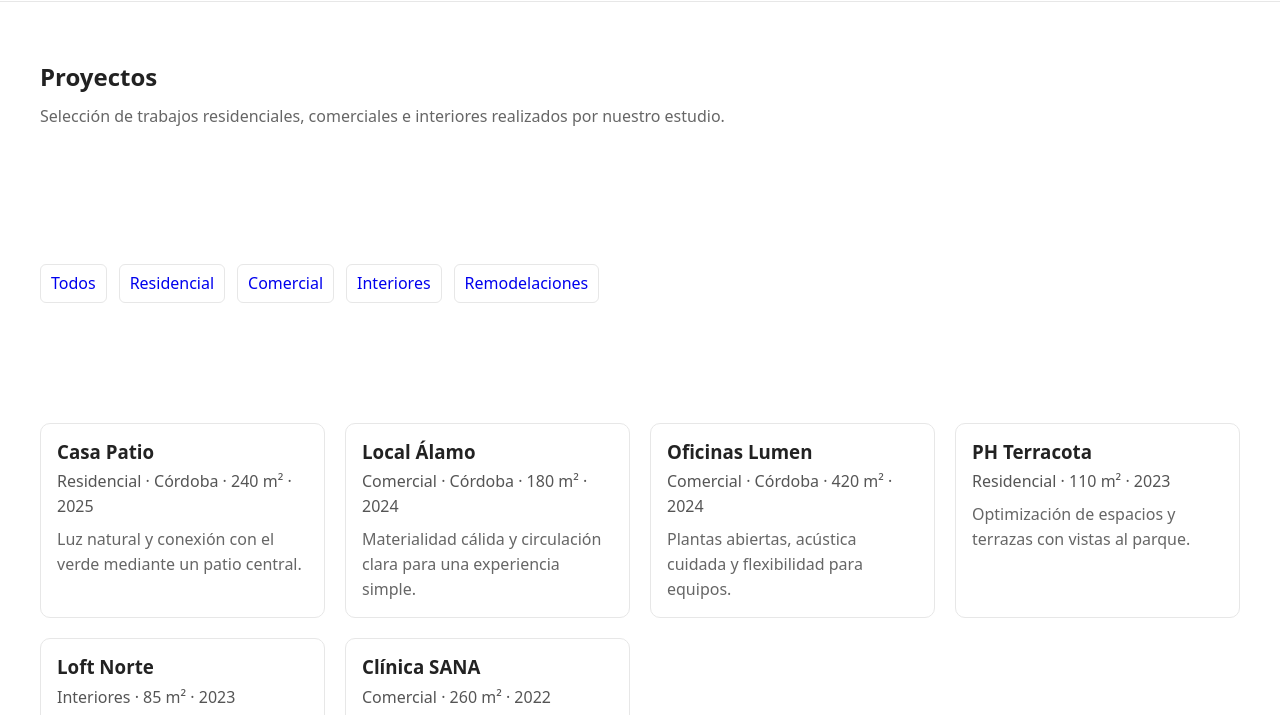
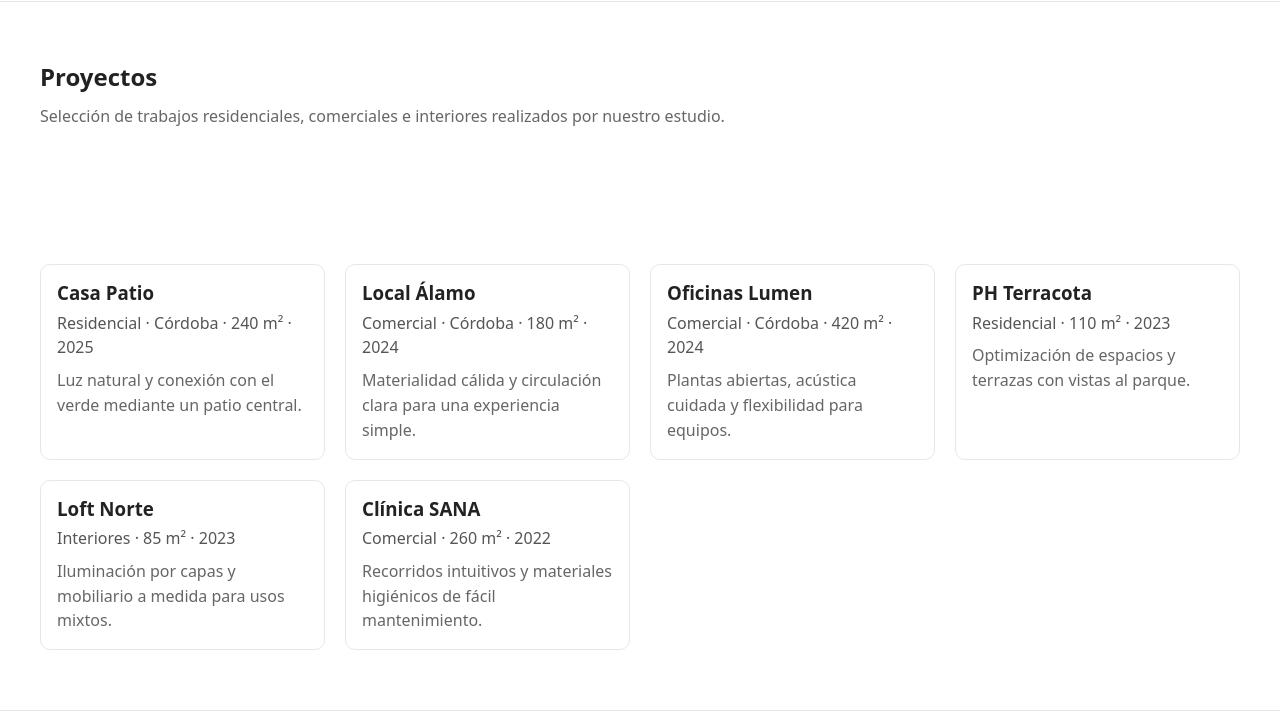
Before and after one commit to galamusi2000/new-perspective, a plain HTML site: page pages/proyectos.html in a window 1280 px wide. Shown: the part 59-774 px from the top of the page. Drawn offline with Linux system fonts and the light colour scheme.

Commit message:
feat: segunda subida para GitHub Pages

```diff
--- a/pages/proyectos.html
+++ b/pages/proyectos.html
@@ -8,7 +8,7 @@
 </head>
 <body>
 
-  <!-- Header -->
+
   <header class="header">
     <div class="header__contenedor">
       <h1 class="logo">New Perspective</h1>
@@ -22,7 +22,6 @@
     </div>
   </header>
 
-  <!-- Contenido principal -->
   <main>
     <section>
     <div style="max-width:1200px;margin:0 auto;">
@@ -31,20 +30,6 @@
     </div>
   </section>
 
-  <!-- Filtros (decorativos por ahora) -->
-  <section>
-    <div style="max-width:1200px;margin:0 auto;">
-      <nav aria-label="Filtros de proyectos" style="display:flex;gap:12px;flex-wrap:wrap;">
-        <a href="#" style="text-decoration:none;border:1px solid #e7e7e7;padding:6px 10px;border-radius:6px;">Todos</a>
-        <a href="#" style="text-decoration:none;border:1px solid #e7e7e7;padding:6px 10px;border-radius:6px;">Residencial</a>
-        <a href="#" style="text-decoration:none;border:1px solid #e7e7e7;padding:6px 10px;border-radius:6px;">Comercial</a>
-        <a href="#" style="text-decoration:none;border:1px solid #e7e7e7;padding:6px 10px;border-radius:6px;">Interiores</a>
-        <a href="#" style="text-decoration:none;border:1px solid #e7e7e7;padding:6px 10px;border-radius:6px;">Remodelaciones</a>
-      </nav>
-    </div>
-  </section>
-
-  <!-- Galería de proyectos -->
   <section>
     <div style="max-width:1200px;margin:0 auto;">
       <ul style="list-style:none;padding:0;margin:0;display:grid;gap:20px;grid-template-columns:repeat(auto-fit,minmax(260px,1fr));">
@@ -83,7 +68,7 @@
   </section>
   </main>
 
-  <!-- Footer -->
+
   <footer class="footer">
     <p>© 2025 New Perspective. Todos los derechos reservados.</p>
   </footer>
```
Also changed, not shown: index.html (+4 -9 lines), pages/nosotros.html (+6 -9 lines).
